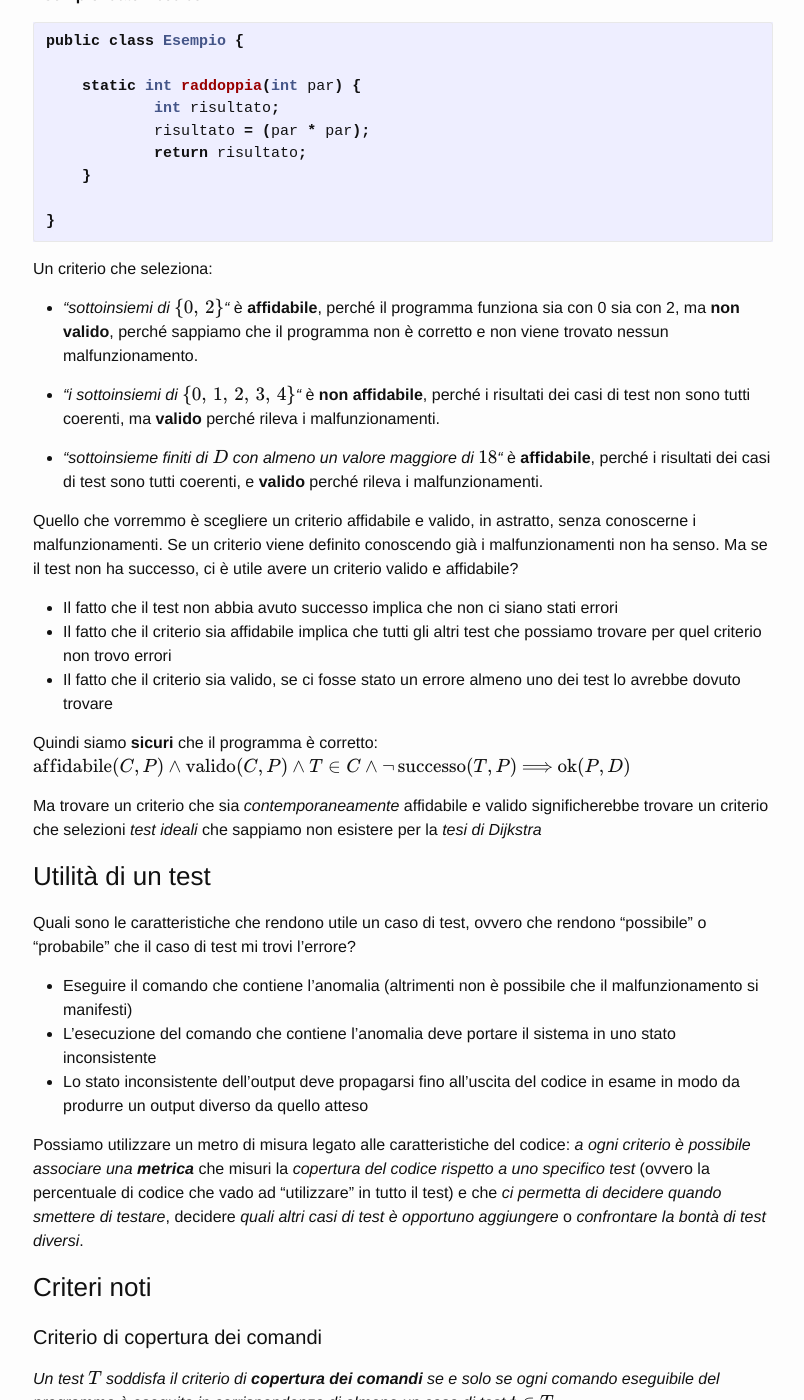
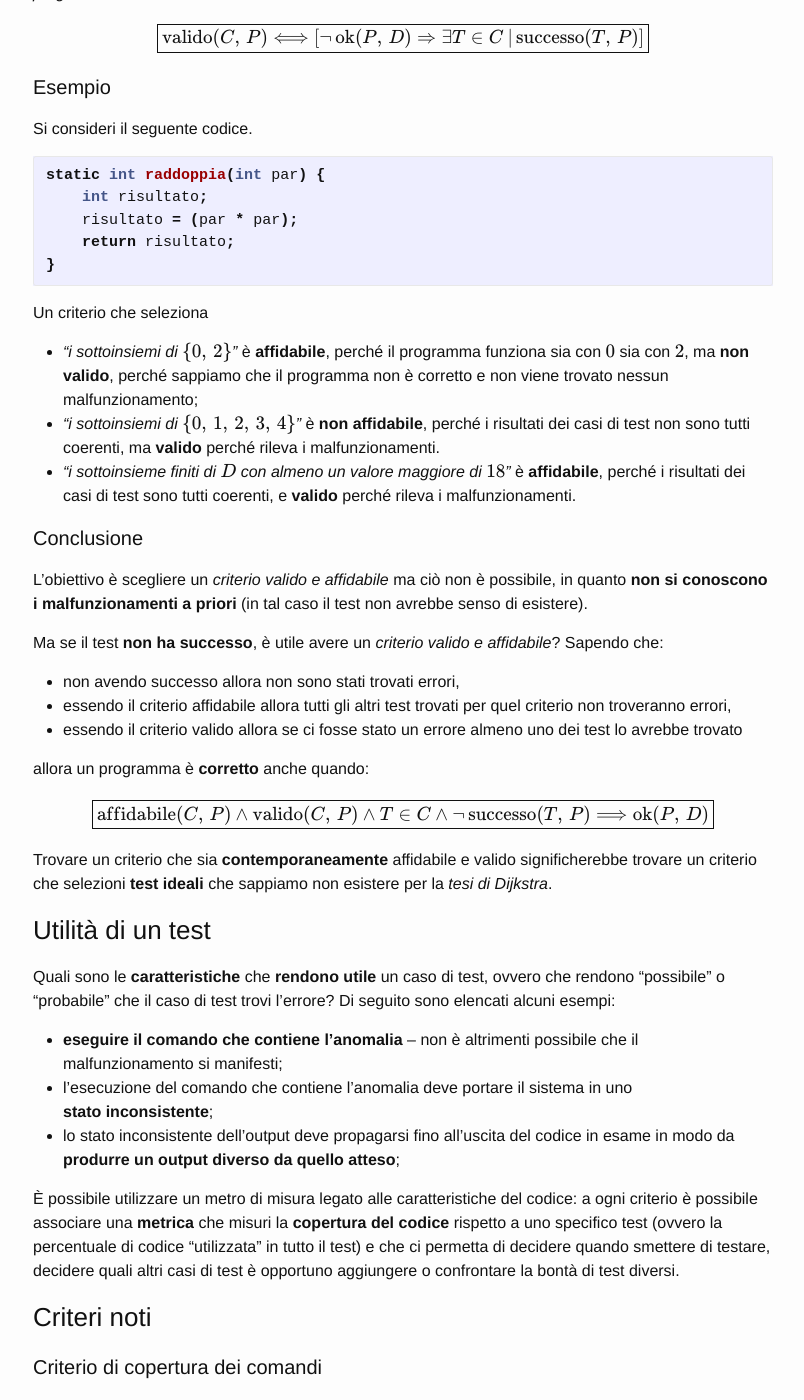
Before and after one commit to MarcoBuster/sweng, a Jekyll site: the page built from _posts/2022-11-23-testing-e-processi-di-review.md, in a window 1280 px wide and 1400 px high, scrolled down 4205 px. Shown: the whole window, without its empty margins (237-1041 px from the left). Built offline with Jekyll 4.4.1, drawn with Linux system fonts in a browser that asks for light colours; formulas are drawn with MathJax 3; the table of contents is made by our own code; some of the changed text lies outside the part shown.

Commit message:
Refactor 'Definizioni' and 'Criteri di selezione/{Proprietà, Utilità}' sections

````diff
--- a/_posts/2022-11-23-testing-e-processi-di-review.md
+++ b/_posts/2022-11-23-testing-e-processi-di-review.md
@@ -7,157 +7,166 @@
 
 # Correttezza di un software
 
-La maggior parte dei problemi che si verificano durante lo sviluppo di un progetto sono causati da _problemi di comunicazione_. Ci posso essere incomprensioni quando le informazioni passano da una figura all'altra, come quando ci si interfaccia tra cliente, analista e programmatore.
-Per esempio il programmatore dovrà adattare il proprio linguaggio per farsi comprendere dal cliente,
-e man mano che si addentra nello sviluppo del progetto sarà necessario prestare maggiore attenzione alla formalità e alla chiarezza della comunicazione.
-Più si spiegano le cose in maniera chiara, più è facile che non si incorra in problemi successivi.
-Bisogna quindi fare più attenzione alla terminologia che viene usata.
+La maggior parte dei problemi che si verificano durante lo sviluppo di un progetto sono causati da _problemi di comunicazione_.
+Ci possono essere incomprensioni quando le informazioni passano da una figura all'altra, come quando ci si interfaccia tra cliente, analista e programmatore.
+Il programmatore dovrà adattare il proprio linguaggio per farsi comprendere dal cliente prestando maggiore attenzione alla formalità e alla chiarezza della comunicazione con il passare del tempo.
+Più i concetti sono spiegati chiaramente, più è difficile incorrere in problemi successivi: è quindi necessario fare attenzione alla __terminologia__ utilizzata.
 
-Quando un programma si definisce corretto?
+Quando un programma si definisce ___corretto___?
 
-Consideriamo un generico programma $$P$$ come una funzione da un insieme di dati $$D$$ (dominio) a un insieme di dati $$R$$ (codominio):
+Considerando un generico programma $$P$$ come una funzione da un insieme di dati $$D$$ (dominio) a un insieme di dati $$R$$ (codominio) allora
+- $$P(d)$$ indica l'__esecuzione__ di $$P$$ su un dato in ingresso $$d \in D$$,
+- il risultato $$P(d)$$ è __corretto__ se soddisfa le specifiche, altrimenti è scorretto,
+- $$\operatorname{ok}(P, \, d)$$ indica la __correttezza__ di $$P$$ per il dato $$d$$
 
-* $$P(d)$$ indica l'esecuzione di $$P$$ su un dato in ingresso $$d \in D$$
-
-* Il risultato $$P(d)$$ è corretto se soddisfa le specifiche, altrimenti è scorretto
-
-* $$\operatorname{ok}(P, \, d)$$ indicherà la correttezza di $$P$$ per il dato $$d$$
-
-Allora:
+quindi
 
 $$
-P \text{ è } \textit{corretto} \Leftrightarrow \forall d \in D \: \operatorname{ok}(P, \, d)
+\boxed{P \text{ è } \textit{corretto} \Longleftrightarrow \forall d \in D \: | \operatorname{ok}(P, \, d)}.
 $$
 
-Cioè, possiamo dire che _un programma è corretto quando per ogni dato del dominio vale $$\operatorname{ok}(P, \, d)$$_,
-_La correttezza del programma sarà indicata quindi con $${ok}(P, \, D)$$_.
+In conclusione, _un programma **è corretto** quando **per ogni dato** del dominio vale $$\operatorname{ok}(P, \, d)$$_.
 
-### Test
+La correttezza del programma è indicata con $$\operatorname{ok}(P, \, D) = P \text{ è } \textit{corretto}$$.
 
-_Un **test** è un sottoinsieme del dominio dei dati_ e _un singolo **caso di test** è un elemento di esso_.
-Un test sono più stimolazioni, un caso di test è una singola stimolazione.
 
-Per esempio:
+## Definizioni
 
-* Un test $$T$$ per un programma $$P$$ è un sottoinsieme del dominio $$D$$
+_Un **test** è un sottoinsieme del dominio dei dati_ e _un singolo **caso di test** è un elemento di esso_. \\
+Un test sono quindi __più stimolazioni__, mentre un caso di test è una __singola stimolazione__.
 
-* un elemento $$t$$ di un test $$T$$ è detto _caso di test_
+Matematicamente:
+* un test $$T$$ per un programma $$P$$ è un sottoinsieme del suo dominio $$D$$;
+* un elemento $$t$$ di un test $$T$$ è detto _caso di test_;
+* l'esecuzione di un test consiste nell'esecuzione del programma $$\forall t \in T \subseteq D$$.
 
-* l'esecuzione di un test consiste nell'esecuzione del programma $$\forall t \in T$$
-
-Se ci poniamo dal punto di vista del programma, esso passa o supera un test:
+Un programma $$P$$ supera (o _passa_) un test $$T$$ se:
 
 $$
-\operatorname{ok}(P, \, T) \Leftrightarrow \forall t \in T | \operatorname{ok}(P, \, t)
+\operatorname{ok}(P, \, T) \Longleftrightarrow \forall t \in T \: |  \operatorname{ok}(P, \, t).
 $$
 
-Quindi, _un programma è corretto per un test quando per ogni caso di test è corretto_.
+Quindi, _un programma è **corretto per un test** quando **per ogni caso di test** è **corretto**_.
 
-Dal punto di vista del test invece, _un test $$T$$ ha successo se rileva uno o più malfunzionamenti presenti nel programma $$P$$_:
+_Un test $$\, T$$ ha **successo** se rileva uno o più malfunzionamenti presenti nel programma $$P$$_:
 
 $$
-\operatorname{successo}(T, \, P) \Leftrightarrow \exists t \in T | \neg\operatorname{ok}(P,\,t)
+\operatorname{successo}(T, \, P) \Longleftrightarrow \exists t \in T \: | \: \lnot \operatorname{ok}(P, \, t) .
 $$
 
 ### Test ideale
 
-Nel caso in cui il test non rilevi alcun malfunzionamento, non vuol dire che il mio programma sia corretto,
-il test è un'attività ottimistica e non garantisce la correttezza del programma.
+Se un test non rileva alcun malfunzionamento __non significa che il programma sia corretto__: il test è un'attività ottimistica e non ga
+Nel caso in cui il test non rilevi alcun malfunzionamento, non vuol dire che il mio programma sia corretto: come visto nella lezione precedente, il test è un'attività ottimistica.
 
-_Un test $$T$$ è ideale_ per $$P$$ se e solo se $$\operatorname{ok}(P, \, T) \Rightarrow \operatorname{ok}(P, \, D)$$ ovvero _se il superamento del test implica la correttezza del programma_.
+_Un test $$T$$ è **ideale** per $$P$$ se e solo se_
 
-_In generale, è **impossibile trovare un test ideale**._
+$$\operatorname{ok}(P, \, T) \Rightarrow \operatorname{ok}(P, \, D)$$
+
+_ovvero se il superamento del test **implica la correttezza del programma**_.
+
+In generale, è **_impossibile_ trovare un test ideale**.
 
 > __Tesi di Dijkstra__:
 >
 > _Il test di un programma può rilevare la presenza di malfunzionamenti ma non dimostrarne l'assenza._
 >
->_Non esiste quindi un algoritmo che dato un programma arbitrario $$P$$ generi un test ideale finito (il caso $$T = D$$ non va considerato)._
+> _Non esiste quindi un algoritmo che dato un programma arbitrario $$P$$ generi un test ideale finito \\
+> (il caso $$T = D$$ non va considerato)._
 
 Perché è impossibile trovare un test ideale esaustivo?
 Vediamo il seguente esempio:
 ```java
-class Trivial {
-    static int sum(int a, int b) {
-        return a + b;
-    }
+static int sum(int a, int b) {
+    return a + b;
 }
 ```
 
-
-
 In Java un int è espresso su 32 bit, quindi il dominio ha di cardinalità $$2^{32} \cdot 2^{32} = 2^{64} \sim 2 \cdot 10^{19}$$.
-Considerando un tempo di 1 nanosecondo per ogni test, ci dovremmo mettere più di 600 anni.
+Considerando un tempo di 1 nanosecondo per ogni caso di test, il tempo totale è più di 600 anni.
 
 _Il **test esaustivo** è quindi **impraticabile**._
 
-## Criterio di selezione
+## Criteri di selezione
 
-Come faccio a scegliere un _sottoinsieme del dominio_ intelligente cercando di approssimare il test ideale? Quali caratteristiche ci interessa che abbia il criterio che usiamo per selezionare questo sottoinsieme?
+Come è possibile scegliere un _sottoinsieme del dominio_ approssimando il _test ideale_? \\
+Quali caratteristiche dovrebbe avere il __criterio__ scelto per selezionare tale sottoinsieme?
 
-### Affidabilità
-_Un criterio di selezione si dice **affidabile**_ _se presi due test $$T_1$$ e $$T_2$$ in base al criterio $$C$$ allora o entrambi hanno successo o nessuno dei due ha successo_.
+### Proprietà
+
+#### Affidabilità
+_Un criterio di selezione si dice **affidabile** se presi due test $$T_1$$ e $$T_2$$ in base a un criterio $$C$$ allora \\
+o entrambi hanno successo o nessuno dei due ha successo_.
 
 $$
-\operatorname{affidabile}(C, \, P) \Leftrightarrow [\forall T_1 \in C, \, \forall T_2 \in C \: \operatorname{successo}(T_1, \, P) \Leftrightarrow \operatorname{successo}(T_2, P)]
+\boxed{
+    \operatorname{affidabile}(C, \, P) \Longleftrightarrow \left [
+        \forall T_1 \in C, \, \forall T_2 \in C \: | \operatorname{successo}(T_1, \, P) \Leftrightarrow \operatorname{successo}(T_2, \, P)
+    \right ]
+}
 $$
 
 
-### Validità
-_Un criterio di selezione si dice **valido**_ _se qualora $$P$$ non sia corretto, allora esiste almeno un test $$T$$ selezionato in base al criterio $$C$$ che ha successo e quindi rileva uno o più malfunzionamenti per il programma $$P$$_
+#### Validità
+_Un criterio di selezione si dice **valido**_ _se qualora $$P$$ non sia corretto, allora esiste almeno un test $$T$$ selezionato in base al criterio $$C$$ che ha successo e quindi rileva uno o più malfunzionamenti per il programma $$P$$:_
 
 $$
-\operatorname{valido}(C, \, P) \Leftrightarrow (\lnot \operatorname{ok}(P, \, D) \Rightarrow \exists T \in C \ | \ successo(T,\,P))
+\boxed{
+    \operatorname{valido}(C, \, P) \Longleftrightarrow \left [
+        \lnot \operatorname{ok}(P, \, D) \Rightarrow \exists T \in C \: | \operatorname{successo}(T,\,P)
+    \right ]
+}
 $$
 
-__Esempio__: dato il codice
+#### Esempio
+
+Si consideri il seguente codice.
+
 ```java
-public class Esempio {
-
-    static int raddoppia(int par) {
-            int risultato;
-            risultato = (par * par);
-            return risultato;
-    }
-
+static int raddoppia(int par) {
+    int risultato;
+    risultato = (par * par);
+    return risultato;
 }
 ```
-Un criterio che seleziona:
+Un criterio che seleziona
 
-* _"sottoinsiemi di $$\{0, \, 2\}$$"_ è **affidabile**, perché il programma funziona sia con 0 sia con 2, ma **non valido**, perché sappiamo che il programma non è corretto e non viene trovato nessun malfunzionamento.
+* _"i sottoinsiemi di $$\{0, \, 2\}$$”_ è **affidabile**, perché il programma funziona sia con $$0$$ sia con $$2$$, ma **non valido**, perché sappiamo che il programma non è corretto e non viene trovato nessun malfunzionamento;
+* _"i sottoinsiemi di $$\{0, \, 1, \, 2, \, 3, \, 4\}$$”_ è **non affidabile**, perché i risultati dei casi di test non sono tutti coerenti, ma **valido** perché rileva i malfunzionamenti.
+* _"i sottoinsieme finiti di $$D$$ con almeno un valore maggiore di $$18$$”_ è **affidabile**, perché i risultati dei casi di test sono tutti coerenti, e **valido** perché rileva i malfunzionamenti.
 
-* _"i sottoinsiemi di $$\{0, \, 1, \, 2, \, 3, \, 4\}$$"_ è **non affidabile**, perché i risultati dei casi di test non sono tutti coerenti, ma **valido** perché rileva i malfunzionamenti.
+#### Conclusione
 
-* _"sottoinsieme finiti di $$D$$ con almeno un valore maggiore di $$18$$"_ è **affidabile**, perché i risultati dei casi di test sono tutti coerenti, e **valido** perché rileva i malfunzionamenti.
+L'obiettivo è scegliere un _criterio valido e affidabile_ ma ciò non è possibile, in quanto **non si conoscono i malfunzionamenti a priori** (in tal caso il test non avrebbe senso di esistere).
 
-Quello che vorremmo è scegliere un criterio affidabile e valido, in astratto, senza conoscerne i malfunzionamenti. Se un criterio viene definito conoscendo già i malfunzionamenti non ha senso.
-Ma se il test non ha successo, ci è utile avere un criterio valido e affidabile?
-- Il fatto che il test non abbia avuto successo implica che non ci siano stati errori
-- Il fatto che il criterio sia affidabile implica che tutti gli altri test che possiamo trovare per quel criterio non trovo errori
-- Il fatto che il criterio sia valido, se ci fosse stato un errore almeno uno dei test lo avrebbe dovuto trovare
+Ma se il test __non ha successo__, è utile avere un _criterio valido e affidabile_?
+Sapendo che:
+- non avendo successo allora non sono stati trovati errori,
+- essendo il criterio affidabile allora tutti gli altri test trovati per quel criterio non troveranno errori,
+- essendo il criterio valido allora se ci fosse stato un errore almeno uno dei test lo avrebbe trovato
 
-Quindi siamo __sicuri__ che il programma è corretto:
+allora un programma è __corretto__ anche quando:
+
 $$
-\operatorname{affidabile}(C,P) \wedge \operatorname{valido}(C,P) \wedge T \in C \wedge \neg\operatorname{successo}(T,P)
-$$
-$$
-\Longrightarrow
-$$
-$$
-\operatorname{ok}(P,D)
+\boxed{
+    \operatorname{affidabile}(C, \, P) \land \operatorname{valido}(C, \, P) \land T \in C \land \lnot\operatorname{successo}(T, \, P)
+    \Longrightarrow
+    \operatorname{ok}(P, \, D)
+}
 $$
 
-Ma trovare un criterio che sia _contemporaneamente_ affidabile e valido significherebbe trovare un criterio che selezioni _test ideali_ che sappiamo non esistere per la _tesi di Dijkstra_
+Trovare un criterio che sia __contemporaneamente__ affidabile e valido significherebbe trovare un criterio che selezioni __test ideali__ che sappiamo non esistere per la _tesi di Dijkstra_.
 
 ### Utilità di un test
 
-Quali sono le caratteristiche che rendono utile un caso di test, ovvero che rendono "possibile" o "probabile" che il caso di test mi trovi l'errore?
+Quali sono le __caratteristiche__ che __rendono utile__ un caso di test, ovvero che rendono "possibile" o "probabile" che il caso di test trovi l'errore?
+Di seguito sono elencati alcuni esempi:
+- __eseguire il comando che contiene l'anomalia__ – non è altrimenti possibile che il malfunzionamento si manifesti;
+- l'esecuzione del comando che contiene l'anomalia deve portare il sistema in uno \\
+__stato inconsistente__;
+- lo stato inconsistente dell'output deve propagarsi fino all'uscita del codice in esame in modo da __produrre un output diverso da quello atteso__;
 
-- Eseguire il comando che contiene l'anomalia (altrimenti non è possibile che il malfunzionamento si manifesti)
-- L'esecuzione del comando che contiene l'anomalia deve portare il sistema in uno stato inconsistente
-- Lo stato inconsistente dell'output deve propagarsi fino all'uscita del codice in esame in modo da produrre un output diverso da quello atteso
-
-Possiamo utilizzare un metro di misura legato alle caratteristiche del codice: _a ogni criterio è possibile associare una **metrica**_ che misuri la _copertura del codice rispetto a uno specifico test_ (ovvero la percentuale di codice che vado ad "utilizzare" in tutto il test) e che _ci permetta di decidere quando smettere di testare_, decidere _quali altri casi di test è opportuno aggiungere_ o _confrontare la bontà di test diversi_.
+È possibile utilizzare un metro di misura legato alle caratteristiche del codice: a ogni criterio è possibile associare una **metrica** che misuri la **copertura del codice** rispetto a uno specifico test (ovvero la percentuale di codice "utilizzata" in tutto il test) e che ci permetta di decidere quando smettere di testare, decidere quali altri casi di test è opportuno aggiungere o confrontare la bontà di test diversi.
 
 ### Criteri noti
 
````
